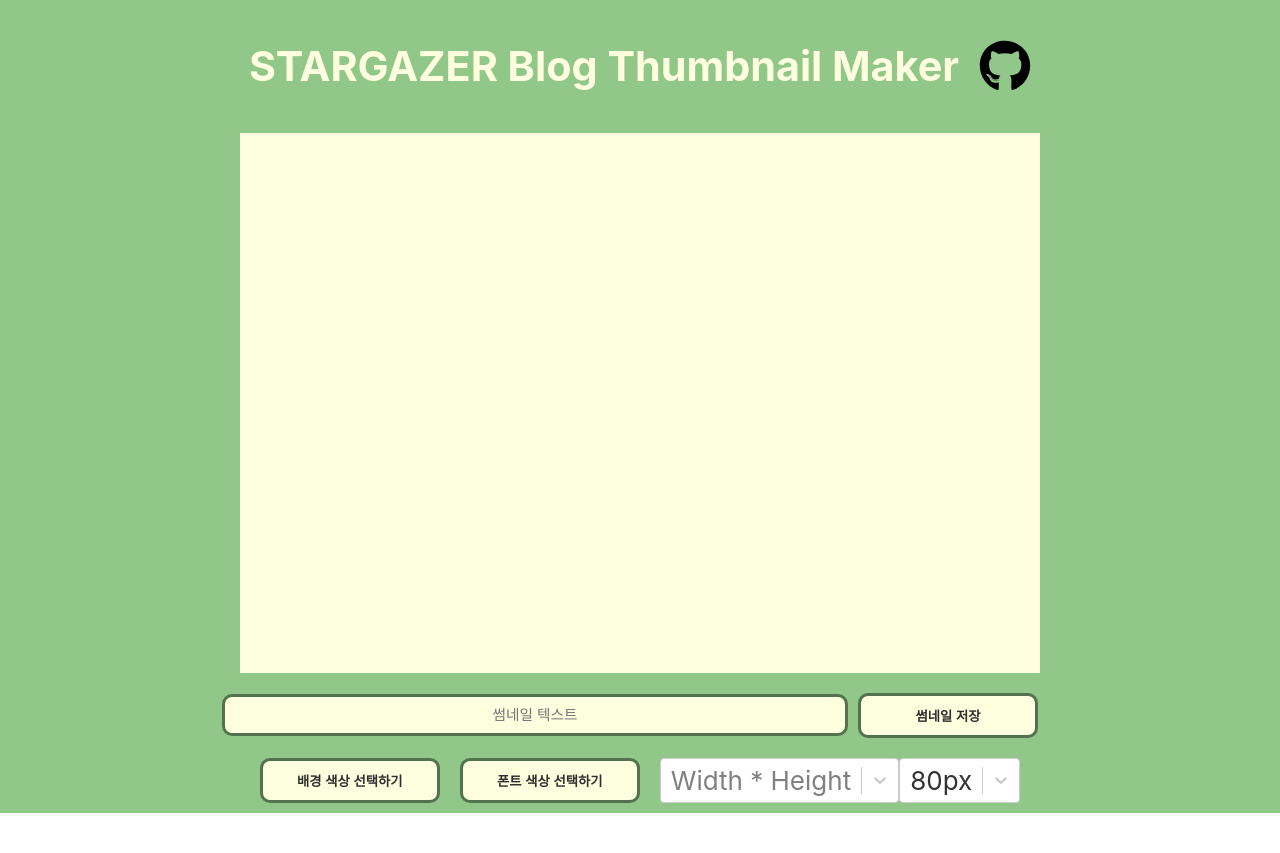
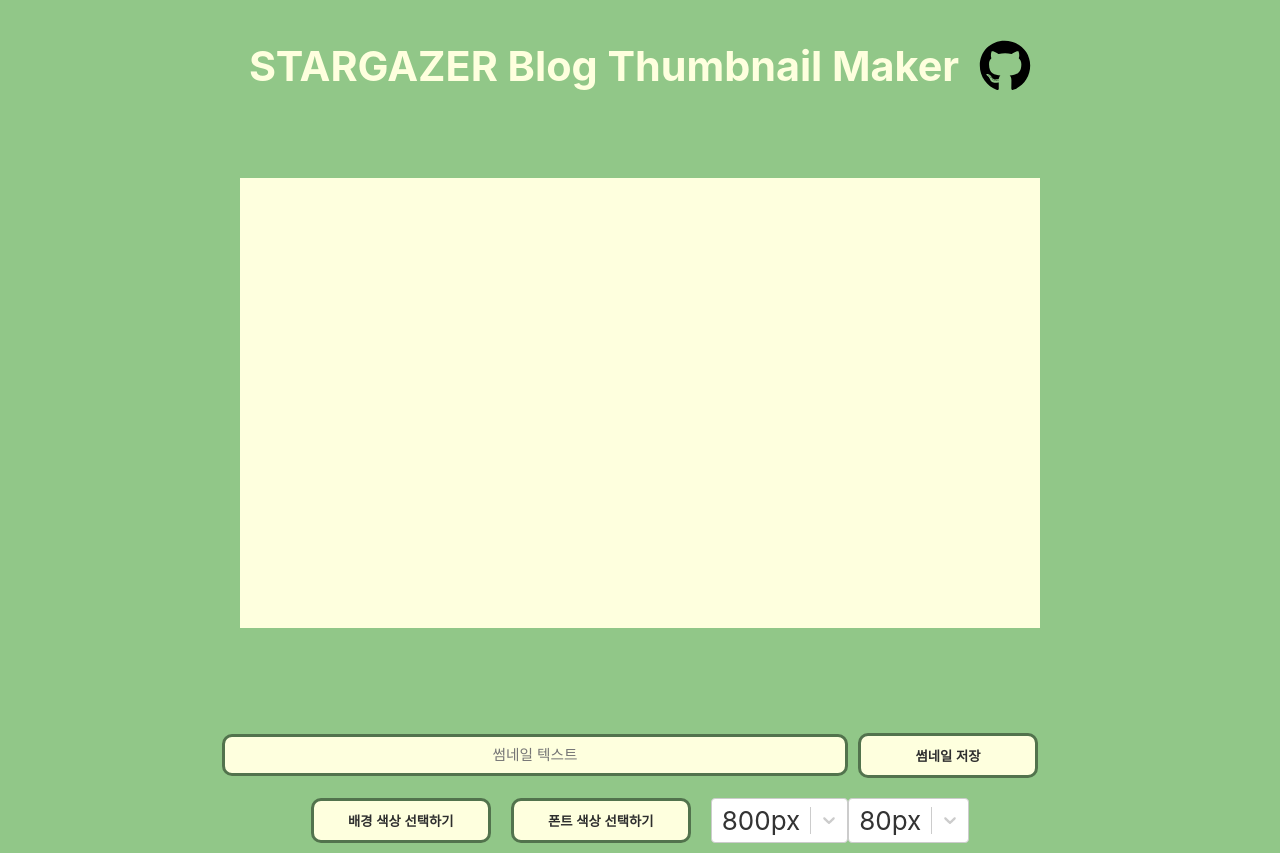
Before and after one commit to HarenKei/Thumbnail_Maker, a React (Create React App) app: page / in a window 1280 px wide. Before the commit the page ends 813 px from the top, so only its background shows below. Built offline with nearby package versions, Linux system fonts and the light colour scheme.

Commit message:
[Update App.js] : Fixed Center Alignment

```diff
--- a/src/App.css
+++ b/src/App.css
@@ -14,6 +14,14 @@
 
 .App-link {
   color: #61dafb;
+}
+
+#divCanvasContainer{
+  width : 960px;
+  height : 540px;
+  display: flex;
+  justify-content: center;
+  align-items: center;
 }
 
 @font-face {
@@ -122,11 +130,10 @@ input{
 }
 
 #divCanvas{
-  display : block;
+  display : flex;
   margin:0 auto;
   justify-content: center;
-  height : 500px;
-  width: 800px;
+
 
 }
 
--- a/src/App.js
+++ b/src/App.js
@@ -6,12 +6,11 @@ import domtoimage from 'dom-to-image';
 import { saveAs } from 'file-saver';
 import Select from 'react-select';
 import './App.css';
-import './Canvas.js';
 import { text } from '@fortawesome/fontawesome-svg-core';
 
 
 const App = () =>{
-  const options = [
+  const fontSizeOptions = [
     { label: "50px", value: "50px" },
     { label: "70px", value: "70px" },
     { label: "80px", value: "80px" },
@@ -19,28 +18,26 @@ const App = () =>{
     { label: "120px", value: "120px" },
     { label: "150px", value: "150px" }
   ];
+
+  const canvasSizePreset = [
+    {label : "640px", value :[640, 360] },
+    {label : "800px", value : [800, 450]},
+    {label : "864px", value : [864, 486]},
+    {label : "960px", value : [960, 540]},
+  ];
+
   const [color, setColor] = useState('#FEFFDE'); //canvas color
   const [showButton, setShowButton] = useState(false); // canvas color
   const [showTxtButton, setShowTxtButton] = useState(false); // text color
   const canvas = useRef(null);// canvas
   const [thumbText, setThumbText] = useState(''); //canvas text
-  const [cnvsWidth, setCnvsWidth] = useState(800); //canvas width
-  const [cnvsHeight, setCnvsHeight] = useState(540);
-  const [textSize, setTextSize] = useState(options[2]);
+  const [cnvsSize, setCnvsSize] = useState(canvasSizePreset[1]);
+  const [textSize, setTextSize] = useState(fontSizeOptions[2]);
   const [textColor, setTextColor] = useState('#52734D');
 
-  const widthOptions = [
-    {label : "640px", value : 640},
-    {label : "800px", value : 800},
-    {label : "864px", value : 864},
-    {label : "960px", value : 960},
-  ];
-  const heightOptions = [
-    {label : "360px", value : 360},
-    {label : "450px", value : 450},
-    {label : "486px", value : 486},
-    {label : "540px", value : 540},
-  ];
+  console.log(cnvsSize);
+
+
   var thumbName ='';
 
   useEffect(() => {
@@ -48,16 +45,16 @@ const App = () =>{
       const ctx = canvas.current.getContext("2d")
       //Start of canvas useEffect
       ctx.fillStyle = color
-      ctx.fillRect(0, 0, cnvsWidth, cnvsHeight)
+      ctx.fillRect(0, 0, cnvsSize.value[0],cnvsSize.value[1])
       ctx.font = textSize.value + " Noto Sans CJK KR"
       ctx.fillStyle = textColor
-      ctx.fillText(thumbText, cnvsWidth/2, cnvsHeight/2)
+      ctx.fillText(thumbText, cnvsSize.value[0] / 2, cnvsSize.value[1] / 2)
       ctx.textBaseline = "middle"
       ctx.textAlign = "center"
       //End of canvas useEffect
 
       thumbName = thumbText; //For Making Thumbnail file name.
-  }, [canvas, thumbText, color, cnvsWidth, cnvsHeight, textColor, textSize])
+  }, [canvas, thumbText, color, cnvsSize, textColor, textSize])
 
   const onDownloadBtn = () =>{
     const CurCanvas = canvas.current;
@@ -78,13 +75,15 @@ return (
         </div>
     </div> {/* End of divHeader */}
 
-    <div id="divCanvas">
-      <canvas
-        ref = { canvas }
-        width = { cnvsWidth }
-        height = { cnvsHeight }
-      /> {/*캔버스 크기 가변적으로 고치고 싶음*/}
+    <div id="divCanvasContainer">
+      <div id="divCanvas">
+       <canvas
+         ref = { canvas }
+         width = { cnvsSize.value[0] }
+         height = { cnvsSize.value[1] }
+        /> {/*캔버스 크기 가변적으로 고치고 싶음*/}
     </div> {/* End of divCanvas */}
+    </div>
 
     <div id = "divCanvasAdjustment">
 
@@ -133,9 +132,10 @@ return (
         <Select
            className = "canvasWidHei"
            placeholder = "Width * Height"
-           options = { widthOptions }
-           value = { cnvsWidth }
-           onChange = { e => setCnvsWidth(e) }
+           options = { canvasSizePreset }
+           value = { cnvsSize }
+           defaultValue = { cnvsSize[1] }
+           onChange = { e => setCnvsSize(e) }
         />
       </div>
 
@@ -143,7 +143,7 @@ return (
       <Select
       className = "fontSize"
       placeholder = "폰트 사이즈"
-      options = { options }
+      options = { fontSizeOptions }
       value = { textSize }
       defaultValue = { textSize[2] }
       onChange = { e => setTextSize(e) }
--- a/src/Canvas.js
+++ /dev/null
@@ -1,17 +0,0 @@
-import React, { useRef, useState, useEffect } from "react";
-import "./Canvas.css";
-
-const Canvas = () =>{
-    const canvas = useRef(null);// canvas
-    const [color, setColor] = useState('#FFC745'); //canvas color
-    const [thumbText, setThumbText] = useState('텍스트 입력'); //canvas text
-    const [cnvsWidth, setCnvsWidth] = useState(800); //canvas width
-    const [cnvsHeight, setCnvsHeight] = useState(540);
-
-
-    return(
-        <div>
-
-        </div>
-    )
-}
```
Also changed, not shown: src/Canvas/Canvas.js (added, +35 -0 lines), src/Canvas/Canvas.css (added), src/Controller/Controller.css (added), src/Controller/Controller.js (added), src/Header/Title.css (added), src/Header/Title.js (added).
